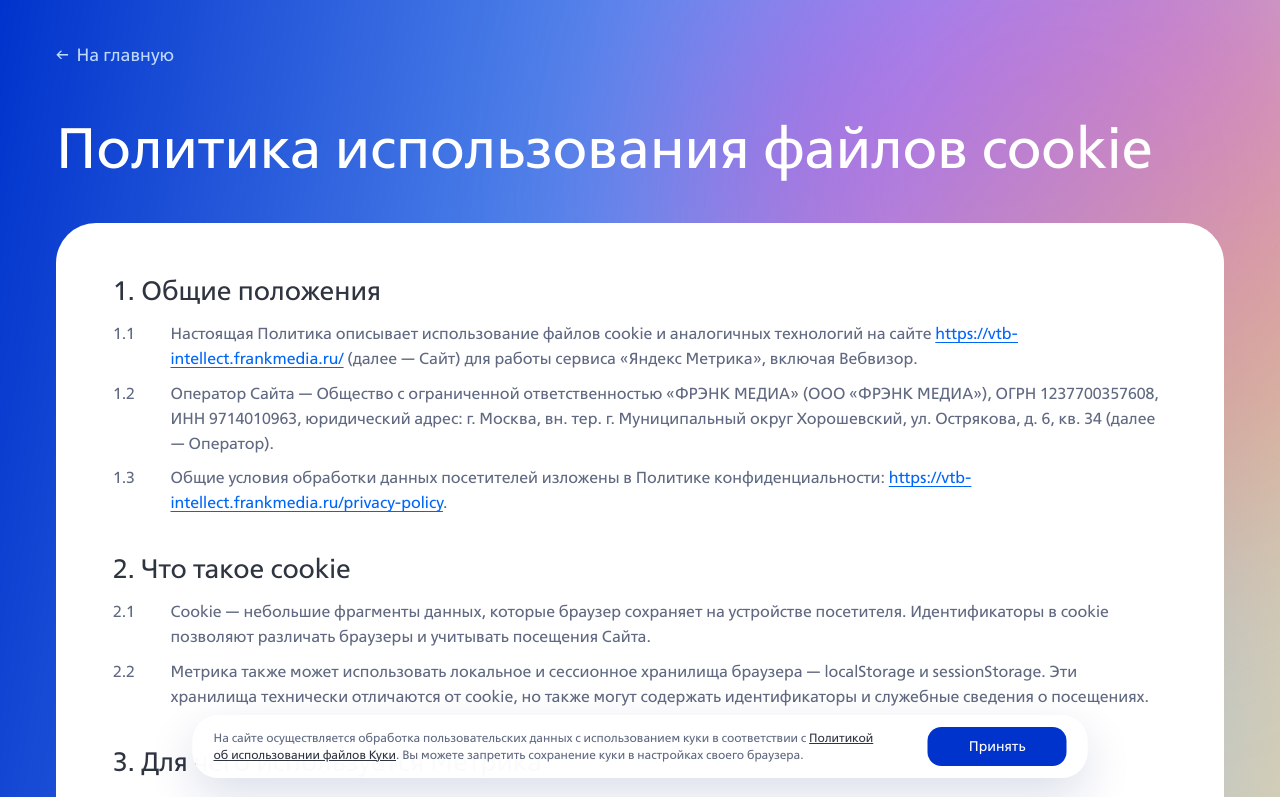
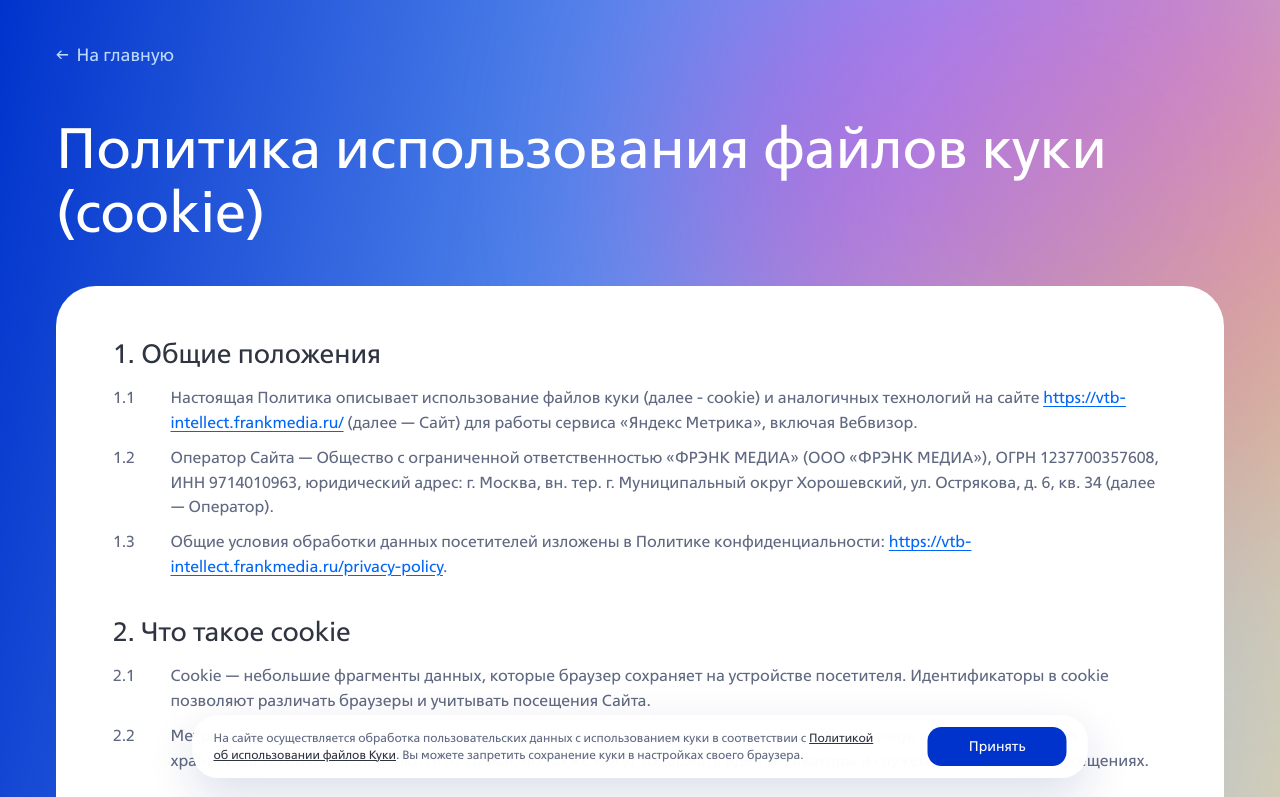
Before and after one commit to murzilka3000/vtb-intellect-landing-v2, a Next.js app: page /cookie-policy in a window 1280 px wide. Shown: the top 797 px of the page. Built offline with nearby package versions, Linux system fonts and the light colour scheme.

Commit message:
Политика cookie: обновлён текст из исправленного документа
Co-Authored-By: Claude Sonnet 5.5 <noreply@anthropic.com>

```diff
--- a/src/data/legal.ts
+++ b/src/data/legal.ts
@@ -147,7 +147,7 @@ export const PRIVACY_POLICY: LegalDocument = {
 };
 
 export const COOKIE_POLICY: LegalDocument = {
-  "title": "Политика использования файлов cookie",
+  "title": "Политика использования файлов куки (cookie)",
   "sections": [
     {
       "title": "Общие положения",
@@ -155,7 +155,7 @@ export const COOKIE_POLICY: LegalDocument = {
       "items": [
         {
           "num": "1.1",
-          "text": "Настоящая Политика описывает использование файлов cookie и аналогичных технологий на сайте https://vtb-intellect.frankmedia.ru/ (далее — Сайт) для работы сервиса «Яндекс Метрика», включая Вебвизор."
+          "text": "Настоящая Политика описывает использование файлов куки (далее - cookie) и аналогичных технологий на сайте https://vtb-intellect.frankmedia.ru/ (далее — Сайт) для работы сервиса «Яндекс Метрика», включая Вебвизор."
         },
         {
           "num": "1.2",
```
